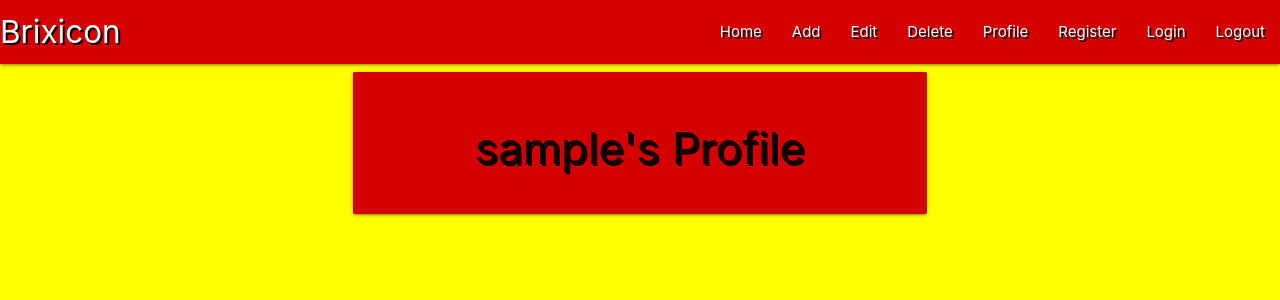
After one commit to JeromeDaGnome/Brixicon, a Flask app: page /profile/1 in a window 1280 px wide. The commit adds this page. Shown: the top 300 px of the page. Run offline with Flask 2, Linux system fonts and the light colour scheme; the visitor is signed in with stand-in values (Sample User, id 1); a database or web service that is not in the repository returns one stand-in record (values such as "Sample title"); some libraries are stand-ins or nearby versions.

Commit message:
add user profile

```diff
--- a/app.py
+++ b/app.py
@@ -38,7 +38,8 @@ def register():
 
         register = {
             "username": request.form.get("username").lower(),
-            "password": generate_password_hash(request.form.get("password")),
+            "password": generate_password_hash
+                (request.form.get("password")),
             "fname": request.form.get("fname").lower(),
             "lname": request.form.get("lname").lower(),
             "email": request.form.get("email").lower(),
@@ -49,6 +50,7 @@ def register():
         #log the username in the session cookie
         session["user"] = request.form.get("username").lower()
         flash("Registration Successful")
+        return redirect(url_for("profile", username=session["user"]))
 
     return render_template("register.html")
 
@@ -61,9 +63,14 @@ def login():
 
         if existing_user:
             # ensure hashed password matches user input
-            if check_password_hash(existing_user["password"], request.form.get("password")):
+            if check_password_hash(
+                existing_user["password"], request.form.get("password")):
                 session["user"] = request.form.get("username").lower()
-                flash("Welcome, {}".format(request.form.get("username")))
+                flash("Welcome, {}".format(
+                    request.form.get("username")))
+                return redirect(url_for(
+                    "profile", username=session["user"]))
+
             else:
                 # invalid password match
                 flash("Incorrect Username and/or Password")
@@ -76,6 +83,15 @@ def login():
 
     return render_template("login.html")
 
+
+@app.route("/profile/<username>", methods=["GET", "POST"])
+def profile(username):
+    # collect current users 'username' from db
+    username = mongo.db.users.find_one(
+        {"username": session["user"]})["username"]
+    return render_template("profile.html", username=username)
+
+
 if __name__ == "__main__":
     app.run(host=os.environ.get("IP"),
         port=int(os.environ.get("PORT")),
--- a/templates/base.html
+++ b/templates/base.html
@@ -25,7 +25,7 @@
                 <li><a href="#">Add</a></li>
                 <li><a href="#">Edit</a></li>
                 <li><a href="#">Delete</a></li>
-                <li><a href="#">Profile</a></li>
+                <li><a href="{{ url_for('profile', username=session['user']) }}">Profile</a></li>
                 <li><a href="{{ url_for('register') }}">Register</a></li>
                 <li><a href="{{ url_for('login') }}">Login</a></li>
                 <li><a href="#">Logout</a></li>
@@ -40,7 +40,7 @@
             <li><a href="#">Add</a></li>
             <li><a href="#">Edit</a></li>
             <li><a href="#">Delete</a></li>
-            <li><a href="#">Profile</a></li>
+            <li><a href="{{ url_for('profile', username=session['user']) }}">Profile</a></li>
             <li><a href="{{ url_for('register') }}">Register</a></li>
             <li><a href="{{ url_for('login') }}">Login</a></li>
             <li><a href="#">Logout</a></li>
--- /dev/null
+++ b/templates/profile.html
@@ -0,0 +1,15 @@
+{% extends "base.html" %}
+{% block content %}
+
+
+    <div class="row text-standout">
+        <div class="col s12 m8 offset-m2">
+            <div class="card-panel red accent-4">
+                <h3 class="center-align">
+                    {{ username }}'s Profile
+                </h3>
+            </div>
+        </div>
+    </div>
+
+{% endblock %}
```
